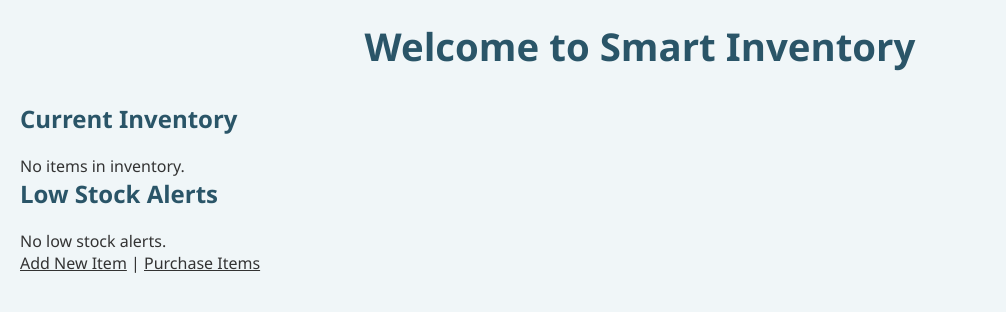
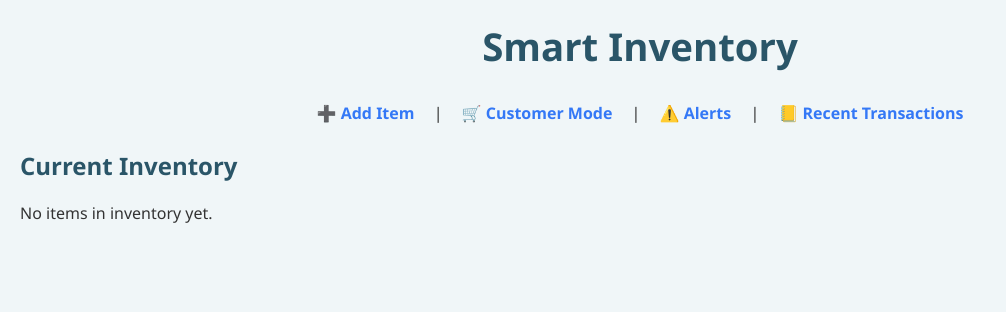
Before and after one commit to Deepika-bethi/smart-inventory, a Flask app: page / in a window 1280 px wide. Shown: the top 312 px of the page, without its empty margins (0-1006 px from the left). Run offline with Flask 3, Linux system fonts and the light colour scheme.

Commit message:
fix: add clean and error-free index.html template with proper navigation and inventory display

```diff
--- a/templates/index.html
+++ b/templates/index.html
@@ -2,16 +2,21 @@
 <html lang="en">
 <head>
     <meta charset="UTF-8" />
-    <meta name="viewport" content="width=device-width, initial-scale=1" />
     <title>Smart Inventory - Home</title>
-    <link rel="stylesheet" href="../static/style.css" />
+    <link rel="stylesheet" href="{{ url_for('static', filename='style.css') }}" />
 </head>
 <body>
-    <h1>Welcome to Smart Inventory</h1>
+    <h1>Smart Inventory</h1>
+    <nav>
+        <a href="{{ url_for('add_item') }}">➕ Add Item</a> |
+        <a href="{{ url_for('purchase') }}">🛒 Customer Mode</a> |
+        <a href="{{ url_for('alerts') }}">⚠️ Alerts</a> |
+        <a href="{{ url_for('recent_transactions') }}">📒 Recent Transactions</a>
+    </nav>
 
     <h2>Current Inventory</h2>
     {% if items %}
-    <table border="1" cellpadding="5" cellspacing="0">
+    <table>
         <thead>
             <tr>
                 <th>Item</th>
@@ -30,20 +35,7 @@
         </tbody>
     </table>
     {% else %}
-    <p>No items in inventory.</p>
+    <p>No items in inventory yet.</p>
     {% endif %}
-
-    <h2>Low Stock Alerts</h2>
-    {% if low_stock %}
-        <ul>
-            {% for alert in low_stock %}
-                <li>{{ alert.name }} - only {{ alert.quantity }} kg left</li>
-            {% endfor %}
-        </ul>
-    {% else %}
-        <p>No low stock alerts.</p>
-    {% endif %}
-
-    <p><a href="/add">Add New Item</a> | <a href="/purchase">Purchase Items</a></p>
 </body>
 </html>
```
